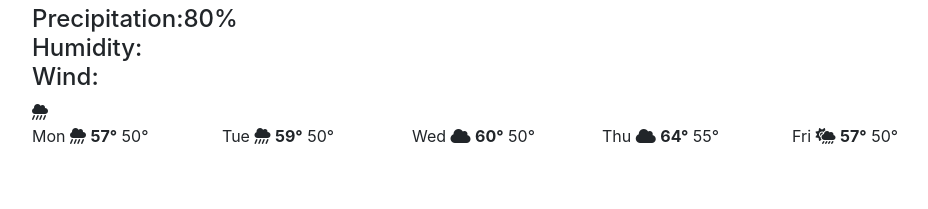
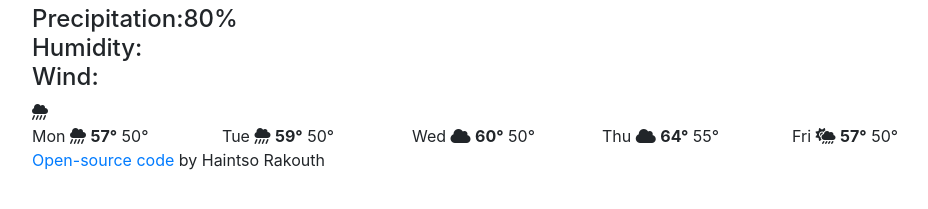
Before and after one commit to HaintsoRakouth/Haintso-Weather-App, a website built with Parcel: page index.html in a window 1280 px wide. Shown: the part 189-398 px from the top of the page, without its empty margins (53-981 px from the left). Built offline with nearby package versions, Linux system fonts and the light colour scheme; no server answers.

Commit message:
added open source code link to HTML

```diff
--- a/index.html
+++ b/index.html
@@ -75,7 +75,7 @@
       </div>
   </div>
 </div>
-
+<a href="https://github.com/HaintsoRakouth/Haintso-Weather-App">Open-source code</a> by Haintso Rakouth
     <script src="src/index.js">
     </script>
   </body>
```
